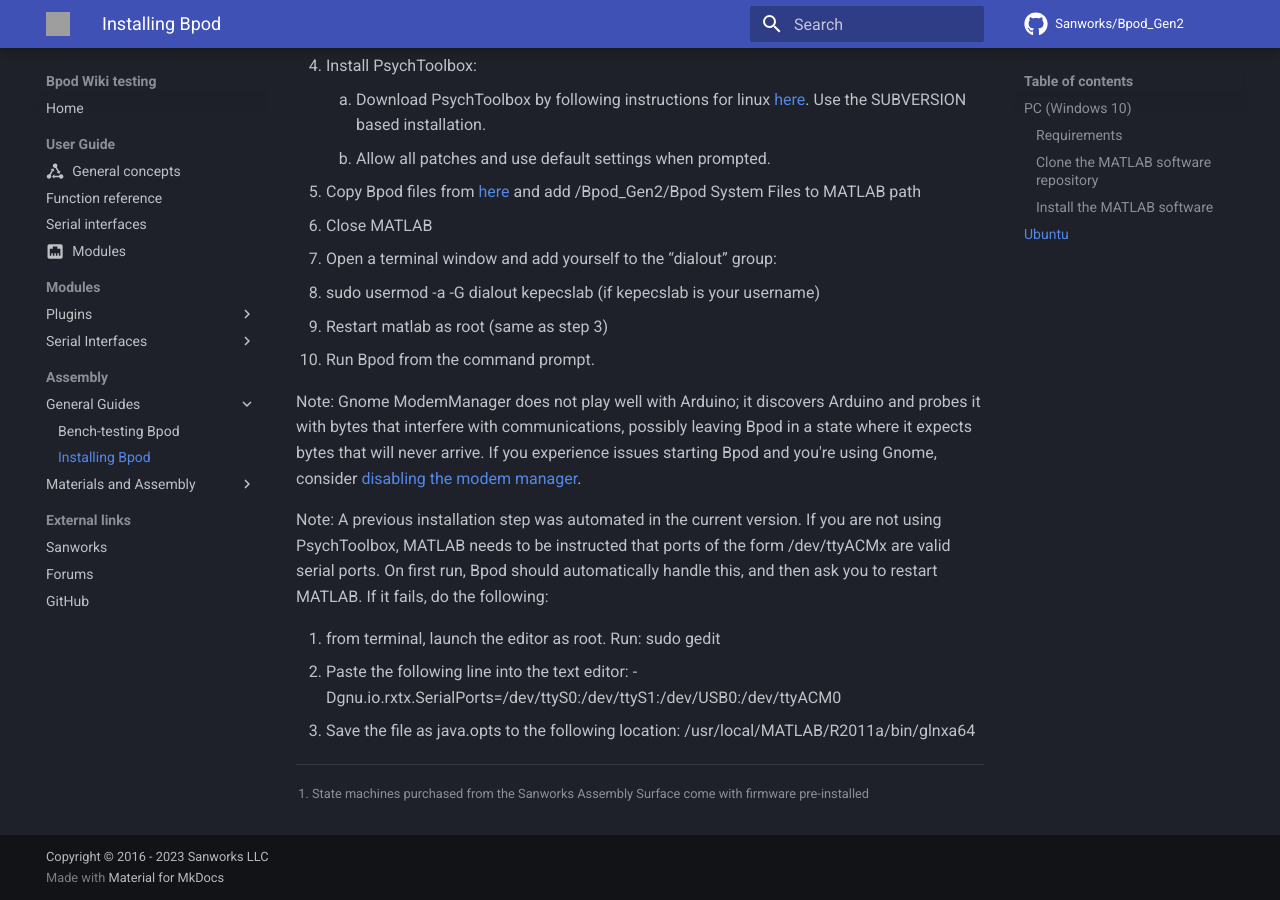
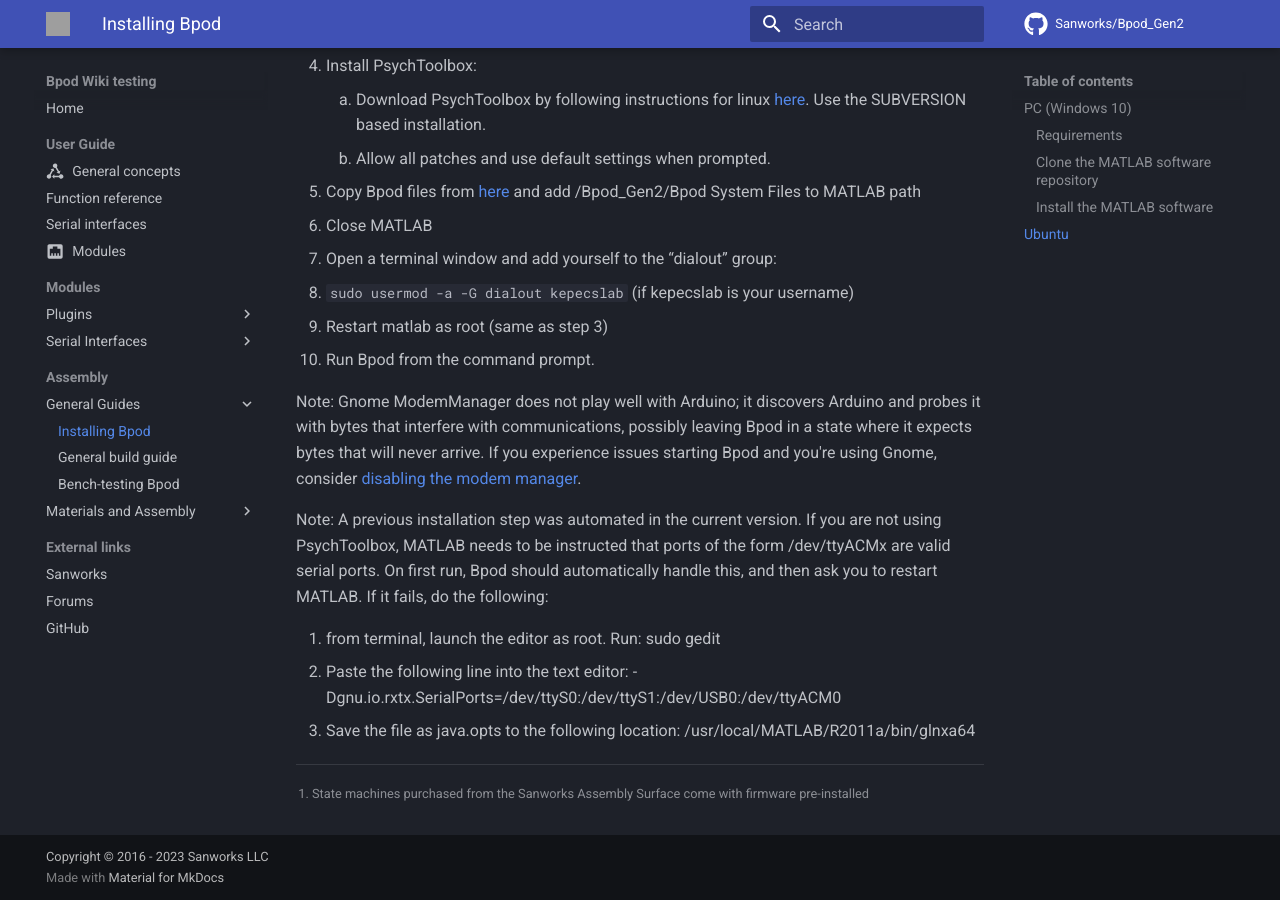
Before and after one commit to ogeesan/bpod-docs-testing, an MkDocs documentation site: the page built from docs/user-guide/installing-bpod.md, in a window 1280 px wide and 900 px high, scrolled down 2330 px. Built offline with MkDocs 1.6.1 and Material for MkDocs 9.7.7, drawn with Linux system fonts in a browser that asks for light colours; some web fonts are replaced; comment, search, counter and statistics services are not loaded; grey boxes are pictures that could not be loaded.

Commit message:
Move build guides into user-guide/

```diff
--- a/docs/assembly/installing-bpod.md
+++ b/docs/user-guide/installing-bpod.md
@@ -16,7 +16,7 @@
 To keep Bpod current for everyone, we use a [revision control](http://www.google.com/url?q=http%3A%2F%2Fen.wikipedia.org%2Fwiki%2FRevision_control&sa=D&sntz=1&usg=AOvVaw1B_ySYzuOh-Dql7I0rO0fo) system called Git.
 
 Git's command line usage can be tricky, so instead, we recommend a simple and powerful user interface to Git called SourceTree.
-<!-- Is this really the best suggestion for Git? Github Desktop works just fine -->
+<!-- todo: Is this really the best suggestion for Git? Github Desktop works just fine -->
 
 1. Download and install [SourceTree](http://www.google.com/url?q=http%3A%2F%2Fwww.sourcetreeapp.com%2F&sa=D&sntz=1&usg=AOvVaw0Z-GdVxu4303g9vODKJ6_K). The default options during install are correct - and you can use the embedded git client when prompted, if you don't already have it.
 2. From SourceTree, clone the remote repository.
@@ -74,7 +74,7 @@
 5. Copy Bpod files from [here](https://www.google.com/url?q=https%3A%2F%2Fgithub.com%2Fsanworks%2FBpod_Gen2&sa=D&sntz=1&usg=AOvVaw0hZOqBP6mI4rPtPR76Nb5k) and add /Bpod_Gen2/Bpod System Files to MATLAB path
 6. Close MATLAB
 7. Open a terminal window and add yourself to the “dialout” group:
-8. sudo usermod -a -G dialout kepecslab (if kepecslab is your username)
+8. `sudo usermod -a -G dialout kepecslab` (if kepecslab is your username)
 9. Restart matlab as root (same as step 3)
 10. Run Bpod from the command prompt.
 
--- a/mkdocs.yml
+++ b/mkdocs.yml
@@ -26,8 +26,9 @@
       - module-serial-interfaces/waveplayer-serial-interface.md
   - Assembly:
     - General Guides:
-      - assembly/bench-testing-bpod.md
-      - assembly/installing-bpod.md
+      - user-guide/installing-bpod.md
+      - user-guide/general-build-guide.md
+      - user-guide/bench-testing-bpod.md
     - Materials and Assembly:
       - assembly/analog-input-module-assembly.md
       - assembly/analog-output-module-assembly.md
```
Also changed, not shown: docs/assembly/general-build-guide.md (deleted, +0 -1 lines), docs/user-guide/general-build-guide.md (added, +6 -0 lines), docs/user-guide/bench-testing-bpod.md (renamed from docs/assembly/bench-testing-bpod.md).
